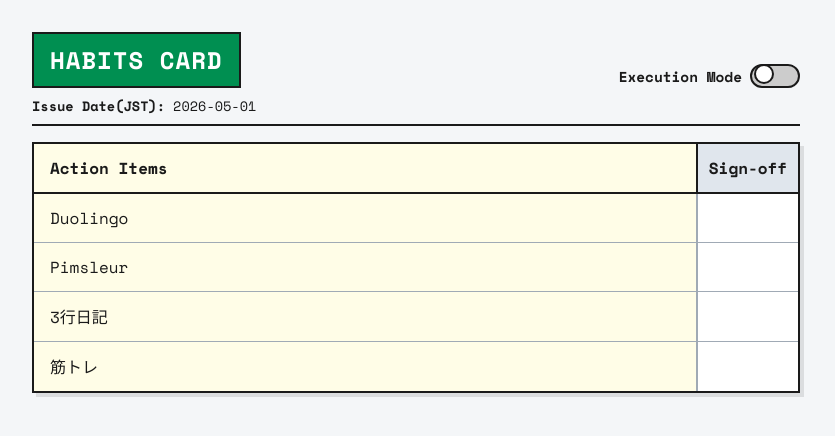
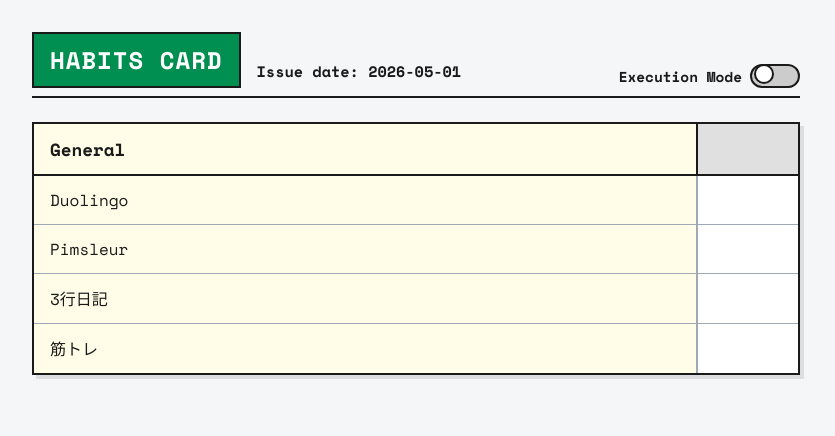
Before and after one commit to moriokaiwa-sketch/hy-habits-service-package, a React (Vite) app: page / in a window 1280 px wide. Shown: the top 436 px of the page, without its empty margins (224-1059 px from the left). Built offline with nearby package versions, Linux system fonts and the light colour scheme.

Commit message:
Implement categories feature with drag and drop support

```diff
--- a/src/App.css
+++ b/src/App.css
@@ -11,6 +11,15 @@
   justify-content: space-between;
   align-items: flex-end;
   margin-bottom: 0.5rem;
+  flex-wrap: wrap;
+  gap: 1rem;
+}
+
+.title-area {
+  display: flex;
+  align-items: flex-end;
+  gap: 1rem;
+  flex-wrap: wrap;
 }
 
 .document-title {
@@ -28,6 +37,18 @@
   border: 2px solid var(--text-color);
   display: inline-block;
   text-transform: uppercase;
+}
+
+.issue-date {
+  font-size: 0.95rem;
+  font-weight: bold;
+  padding-bottom: 0.4rem;
+}
+
+.header-divider {
+  border: none;
+  border-bottom: 2px solid var(--text-color);
+  margin: 0.5rem 0 1.5rem 0;
 }
 
 .mode-toggle {
@@ -89,14 +110,17 @@ input:checked + .slider:before {
   transform: translateX(26px);
 }
 
-/* Table Container */
+/* Category Tables */
+.category-table {
+  margin-bottom: 2rem;
+}
+
 .table-container {
   border: 2px solid var(--text-color);
   background-color: var(--row-bg);
   box-shadow: 4px 4px 0px rgba(0,0,0,0.1);
 }
 
-/* Table Header */
 .table-header {
   display: flex;
   background-color: #e0e6ed;
@@ -109,6 +133,53 @@ input:checked + .slider:before {
   padding: 0.75rem 1rem;
   border-right: 2px solid var(--text-color);
   background-color: var(--task-bg);
+}
+
+.category-header-name {
+  background-color: var(--task-bg) !important;
+  font-size: 1.1rem;
+  color: var(--text-color);
+}
+
+.category-header-blank {
+  background-color: #e0e0e0 !important;
+}
+
+.category-edit-wrapper {
+  display: flex;
+  align-items: center;
+  width: 100%;
+  gap: 0.5rem;
+}
+
+.category-input {
+  flex: 1;
+  font-family: inherit;
+  font-size: inherit;
+  font-weight: bold;
+  color: inherit;
+  background: transparent;
+  border: 1px dashed var(--border-color);
+  padding: 0.25rem;
+}
+
+.category-input:focus {
+  border-style: solid;
+  border-color: var(--text-color);
+  outline: none;
+}
+
+.delete-category-btn {
+  background: none;
+  border: none;
+  cursor: pointer;
+  font-size: 1.2rem;
+  opacity: 0.6;
+  transition: opacity 0.2s;
+}
+
+.delete-category-btn:hover {
+  opacity: 1;
 }
 
 .col-done {
@@ -273,6 +344,9 @@ input:checked + .slider:before {
 
 /* Buttons */
 .delete-btn {
+  background: none;
+  border: none;
+  cursor: pointer;
   color: var(--stamp-color);
   font-size: 1.2rem;
   padding: 0.5rem;
@@ -292,6 +366,8 @@ input:checked + .slider:before {
 }
 
 .add-btn {
+  background: none;
+  cursor: pointer;
   display: flex;
   align-items: center;
   gap: 0.5rem;
@@ -308,23 +384,28 @@ input:checked + .slider:before {
   border-color: var(--text-color);
 }
 
-/* Metadata section */
-.metadata {
-  display: flex;
-  justify-content: space-between;
-  margin-bottom: 1rem;
-  font-size: 0.85rem;
-  border-bottom: 2px solid var(--text-color);
-  padding-bottom: 0.5rem;
+/* Add Category */
+.add-category-wrapper {
+  margin: 1rem 0 3rem 0;
+  text-align: center;
 }
 
-.meta-item {
-  display: flex;
-  gap: 0.5rem;
+.add-category-btn {
+  width: 100%;
+  padding: 1rem;
+  background: transparent;
+  border: 2px dashed var(--border-color);
+  color: var(--text-color);
+  font-family: inherit;
+  font-size: 1.1rem;
+  font-weight: bold;
+  cursor: pointer;
+  transition: all 0.2s;
 }
 
-.meta-label {
-  font-weight: bold;
+.add-category-btn:hover {
+  background-color: #e0e6ed;
+  border-style: solid;
 }
 
 /* Responsive Styles */
@@ -335,8 +416,14 @@ input:checked + .slider:before {
     gap: 1rem;
   }
 
+  .title-area {
+    flex-direction: column;
+    align-items: flex-start;
+    gap: 0.5rem;
+  }
+
   .card-title {
-    font-size: 1.1rem;
+    font-size: 1.2rem;
     padding: 0.4rem 0.6rem;
   }
 
@@ -344,11 +431,6 @@ input:checked + .slider:before {
     align-self: flex-end;
   }
 
-  .metadata {
-    flex-direction: column;
-    gap: 0.25rem;
-  }
-
   .task-cell {
     padding: 0.75rem 0.5rem;
   }
--- a/src/App.tsx
+++ b/src/App.tsx
@@ -9,67 +9,136 @@ interface Habit {
   isSkipped?: boolean;
 }
 
-const initialData: Habit[] = [
+interface Category {
+  id: string;
+  name: string;
+  items: Habit[];
+}
+
+const defaultHabits: Habit[] = [
   { id: "task-01", task: "Duolingo", isDone: false },
   { id: "task-02", task: "Pimsleur", isDone: false },
   { id: "task-03", task: "3行日記", isDone: false },
   { id: "task-04", task: "筋トレ", isDone: false }
 ];
 
+const defaultCategories: Category[] = [
+  { id: "cat-general", name: "General", items: defaultHabits }
+];
+
 function App() {
   const [isEditMode, setIsEditMode] = useState(false);
-  const [habits, setHabits] = useState<Habit[]>(() => {
-    const saved = localStorage.getItem('habits');
-    if (saved) {
+  const [categories, setCategories] = useState<Category[]>(() => {
+    const savedHabits = localStorage.getItem('habits'); // Check for old flat list
+    const savedCategories = localStorage.getItem('categories');
+
+    if (savedCategories) {
       try {
-        return JSON.parse(saved);
+        return JSON.parse(savedCategories);
       } catch (e) {
-        return initialData;
+        return defaultCategories;
+      }
+    } else if (savedHabits) {
+      // Migrate old data
+      try {
+        const oldHabits = JSON.parse(savedHabits);
+        if (Array.isArray(oldHabits) && oldHabits.length > 0) {
+          return [{ id: "cat-general", name: "General", items: oldHabits }];
+        }
+      } catch (e) {
+        // ignore
       }
     }
-    return initialData;
+    return defaultCategories;
   });
 
   useEffect(() => {
-    localStorage.setItem('habits', JSON.stringify(habits));
-  }, [habits]);
+    localStorage.setItem('categories', JSON.stringify(categories));
+  }, [categories]);
 
   const toggleMode = () => setIsEditMode(!isEditMode);
 
   const handleDragEnd = (result: DropResult) => {
-    if (!result.destination) return;
-    const items = Array.from(habits);
-    const [reorderedItem] = items.splice(result.source.index, 1);
-    items.splice(result.destination.index, 0, reorderedItem);
-    setHabits(items);
+    const { source, destination } = result;
+    if (!destination) return;
+
+    if (source.droppableId === destination.droppableId) {
+      const categoryIndex = categories.findIndex(c => c.id === source.droppableId);
+      const category = categories[categoryIndex];
+      const newItems = Array.from(category.items);
+      const [reorderedItem] = newItems.splice(source.index, 1);
+      newItems.splice(destination.index, 0, reorderedItem);
+
+      const newCategories = [...categories];
+      newCategories[categoryIndex] = { ...category, items: newItems };
+      setCategories(newCategories);
+    } else {
+      const sourceCatIndex = categories.findIndex(c => c.id === source.droppableId);
+      const destCatIndex = categories.findIndex(c => c.id === destination.droppableId);
+
+      const sourceItems = Array.from(categories[sourceCatIndex].items);
+      const destItems = Array.from(categories[destCatIndex].items);
+
+      const [movedItem] = sourceItems.splice(source.index, 1);
+      destItems.splice(destination.index, 0, movedItem);
+
+      const newCategories = [...categories];
+      newCategories[sourceCatIndex] = { ...categories[sourceCatIndex], items: sourceItems };
+      newCategories[destCatIndex] = { ...categories[destCatIndex], items: destItems };
+      setCategories(newCategories);
+    }
   };
 
-  const handleTaskChange = (id: string, newTaskName: string) => {
-    setHabits(habits.map(h => h.id === id ? { ...h, task: newTaskName } : h));
+  const handleTaskChange = (categoryId: string, taskId: string, newTaskName: string) => {
+    setCategories(categories.map(c => {
+      if (c.id === categoryId) {
+        return {
+          ...c,
+          items: c.items.map(t => t.id === taskId ? { ...t, task: newTaskName } : t)
         };
-
-  const toggleDone = (id: string) => {
-    if (isEditMode) return;
-    setHabits(habits.map(h => {
-      if (h.id === id && !h.isSkipped) {
-        return { ...h, isDone: !h.isDone };
       }
-      return h;
+      return c;
     }));
   };
 
-  const toggleSkipped = (id: string) => {
+  const toggleDone = (categoryId: string, taskId: string) => {
     if (isEditMode) return;
-    setHabits(habits.map(h => h.id === id ? { ...h, isSkipped: !h.isSkipped, isDone: false } : h));
+    setCategories(categories.map(c => {
+      if (c.id === categoryId) {
+        return {
+          ...c,
+          items: c.items.map(t => {
+            if (t.id === taskId && !t.isSkipped) {
+              return { ...t, isDone: !t.isDone };
+            }
+            return t;
+          })
+        };
+      }
+      return c;
+    }));
+  };
+
+  const toggleSkipped = (categoryId: string, taskId: string) => {
+    if (isEditMode) return;
+    setCategories(categories.map(c => {
+      if (c.id === categoryId) {
+        return {
+          ...c,
+          items: c.items.map(t => t.id === taskId ? { ...t, isSkipped: !t.isSkipped, isDone: false } : t)
+        };
+      }
+      return c;
+    }));
   };
 
   const pressTimer = useRef<ReturnType<typeof setTimeout> | null>(null);
 
-  const handleTouchStart = (id: string) => {
+  const handleTouchStart = (categoryId: string, taskId: string) => {
     if (isEditMode) return;
     pressTimer.current = setTimeout(() => {
       if (window.confirm("この項目を削除しますか？")) {
-        toggleSkipped(id);
+        toggleSkipped(categoryId, taskId);
       }
     }, 800);
   };
@@ -81,16 +150,19 @@ function App() {
     }
   };
 
-  const handleContextMenu = (e: React.MouseEvent, id: string) => {
+  const handleContextMenu = (e: React.MouseEvent, categoryId: string, taskId: string) => {
     e.preventDefault();
     if (isEditMode) return;
     if (window.confirm("この項目を削除しますか？")) {
-      toggleSkipped(id);
+      toggleSkipped(categoryId, taskId);
     }
   };
 
   const resetCard = () => {
-    setHabits(habits.map(h => ({ ...h, isDone: false, isSkipped: false })));
+    setCategories(categories.map(c => ({
+      ...c,
+      items: c.items.map(t => ({ ...t, isDone: false, isSkipped: false }))
+    })));
   };
 
   const titlePressTimer = useRef<ReturnType<typeof setTimeout> | null>(null);
@@ -117,13 +189,38 @@ function App() {
     }
   };
 
-  const deleteHabit = (id: string) => {
-    setHabits(habits.filter(h => h.id !== id));
+  const deleteHabit = (categoryId: string, taskId: string) => {
+    setCategories(categories.map(c => {
+      if (c.id === categoryId) {
+        return { ...c, items: c.items.filter(t => t.id !== taskId) };
+      }
+      return c;
+    }));
   };
 
-  const addHabit = () => {
+  const addHabit = (categoryId: string) => {
     const newId = `task-${Date.now()}`;
-    setHabits([...habits, { id: newId, task: "", isDone: false }]);
+    setCategories(categories.map(c => {
+      if (c.id === categoryId) {
+        return { ...c, items: [...c.items, { id: newId, task: "", isDone: false }] };
+      }
+      return c;
+    }));
+  };
+
+  const handleCategoryNameChange = (categoryId: string, newName: string) => {
+    setCategories(categories.map(c => c.id === categoryId ? { ...c, name: newName } : c));
+  };
+
+  const deleteCategory = (categoryId: string) => {
+    if (window.confirm("このカテゴリと中のすべての項目を削除しますか？")) {
+      setCategories(categories.filter(c => c.id !== categoryId));
+    }
+  };
+
+  const addCategory = () => {
+    const newId = `cat-${Date.now()}`;
+    setCategories([...categories, { id: newId, name: "New Category", items: [] }]);
   };
 
   const getTodayDate = () => {
@@ -134,6 +231,7 @@ function App() {
   return (
     <div className={`app-container ${isEditMode ? 'edit-mode' : 'execution-mode'}`}>
       <div className="header-top">
+        <div className="title-area">
           <div className="document-title">
             <div
               className="card-title"
@@ -149,6 +247,10 @@ function App() {
               HABITS CARD
             </div>
           </div>
+          <div className="issue-date">
+            Issue date: {getTodayDate()}
+          </div>
+        </div>
         <div className="mode-toggle">
           <span>{isEditMode ? 'Edit Mode' : 'Execution Mode'}</span>
           <label className="switch">
@@ -157,34 +259,48 @@ function App() {
           </label>
         </div>
       </div>
+      <hr className="header-divider" />
 
-      <div className="metadata">
-
-        <div className="meta-item">
-          <span className="meta-label">Issue Date(JST):</span>
-          <span>{getTodayDate()}</span>
+      <DragDropContext onDragEnd={handleDragEnd}>
+        {categories.map((category) => (
+          <div key={category.id} className="table-container category-table">
+            <div className="table-header">
+              <div className="col-task category-header-name">
+                {isEditMode ? (
+                  <div className="category-edit-wrapper">
+                    <input
+                      className="category-input"
+                      value={category.name}
+                      onChange={(e) => handleCategoryNameChange(category.id, e.target.value)}
+                      placeholder="Category Name"
+                    />
+                    <button
+                      className="delete-category-btn"
+                      onClick={() => deleteCategory(category.id)}
+                      title="Delete category"
+                    >
+                      🗑️
+                    </button>
                   </div>
-
+                ) : (
+                  category.name
+                )}
               </div>
-
-      <div className="table-container">
-        <div className="table-header">
-          <div className="col-task">Action Items</div>
               {!isEditMode ? (
-            <div className="col-done">Sign-off</div>
+                <div className="col-done category-header-blank"></div>
               ) : (
-            <div className="col-action">Action</div>
+                <div className="col-action category-header-blank"></div>
               )}
             </div>
 
-        <DragDropContext onDragEnd={handleDragEnd}>
-          <Droppable droppableId="habits" isDropDisabled={!isEditMode}>
+            <Droppable droppableId={category.id} isDropDisabled={!isEditMode}>
               {(provided) => (
                 <div
                   {...provided.droppableProps}
                   ref={provided.innerRef}
+                  className="droppable-container"
                 >
-                {habits.map((habit, index) => (
+                  {category.items.map((habit, index) => (
                     <Draggable
                       key={habit.id}
                       draggableId={habit.id}
@@ -211,7 +327,7 @@ function App() {
                               <input
                                 className="task-input"
                                 value={habit.task}
-                              onChange={(e) => handleTaskChange(habit.id, e.target.value)}
+                                onChange={(e) => handleTaskChange(category.id, habit.id, e.target.value)}
                                 placeholder="New Task"
                               />
                             ) : (
@@ -222,14 +338,14 @@ function App() {
                           {!isEditMode ? (
                             <div
                               className="done-cell"
-                            onClick={() => toggleDone(habit.id)}
-                            onTouchStart={() => handleTouchStart(habit.id)}
+                              onClick={() => toggleDone(category.id, habit.id)}
+                              onTouchStart={() => handleTouchStart(category.id, habit.id)}
                               onTouchEnd={handleTouchEnd}
                               onTouchMove={handleTouchEnd}
-                            onMouseDown={() => handleTouchStart(habit.id)}
+                              onMouseDown={() => handleTouchStart(category.id, habit.id)}
                               onMouseUp={handleTouchEnd}
                               onMouseLeave={handleTouchEnd}
-                            onContextMenu={(e) => handleContextMenu(e, habit.id)}
+                              onContextMenu={(e) => handleContextMenu(e, category.id, habit.id)}
                             >
                               {habit.isDone && <div className="stamp">済</div>}
                               {habit.isSkipped && <div className="slash-line"></div>}
@@ -238,7 +354,7 @@ function App() {
                             <div className="action-cell">
                               <button
                                 className="delete-btn"
-                              onClick={() => deleteHabit(habit.id)}
+                                onClick={() => deleteHabit(category.id, habit.id)}
                                 title="Delete task"
                               >
                                 🗑️
@@ -253,16 +369,25 @@ function App() {
                 </div>
               )}
             </Droppable>
-        </DragDropContext>
 
             {isEditMode && (
               <div className="add-row">
-            <button className="add-btn" onClick={addHabit}>
+                <button className="add-btn" onClick={() => addHabit(category.id)}>
                   ＋ Add Action Item
                 </button>
               </div>
             )}
           </div>
+        ))}
+      </DragDropContext>
+
+      {isEditMode && (
+        <div className="add-category-wrapper">
+          <button className="add-category-btn" onClick={addCategory}>
+            ＋ Add Category
+          </button>
+        </div>
+      )}
     </div>
   );
 }
```
Lines whose indentation alone changed are shown as unchanged.
